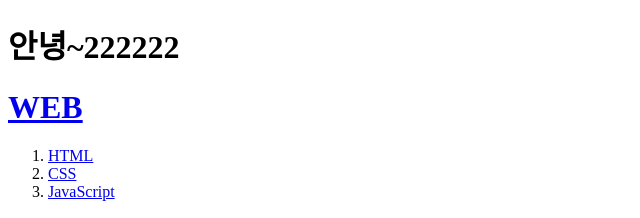
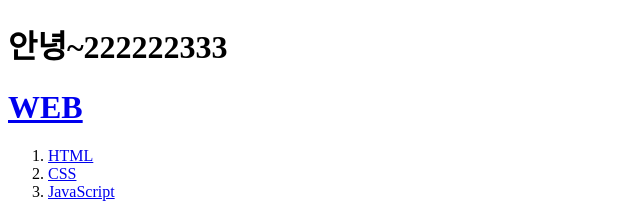
Before and after one commit to hansanghee365/nodejs-study, a website: page index.html in a window 1280 px wide. Shown: the top 218 px of the page, 0-640 px from the left. Drawn offline with Linux system fonts and the light colour scheme.

Commit message:
second commit

```diff
--- a/index.html
+++ b/index.html
@@ -8,7 +8,7 @@
 
 <body>
 
-  <h1>안녕~222222</h1>
+  <h1>안녕~222222333</h1>
   <h1><a href="index.html">WEB</a></h1>
   <ol>
     <li><a href="1.html">HTML</a></li>
```
